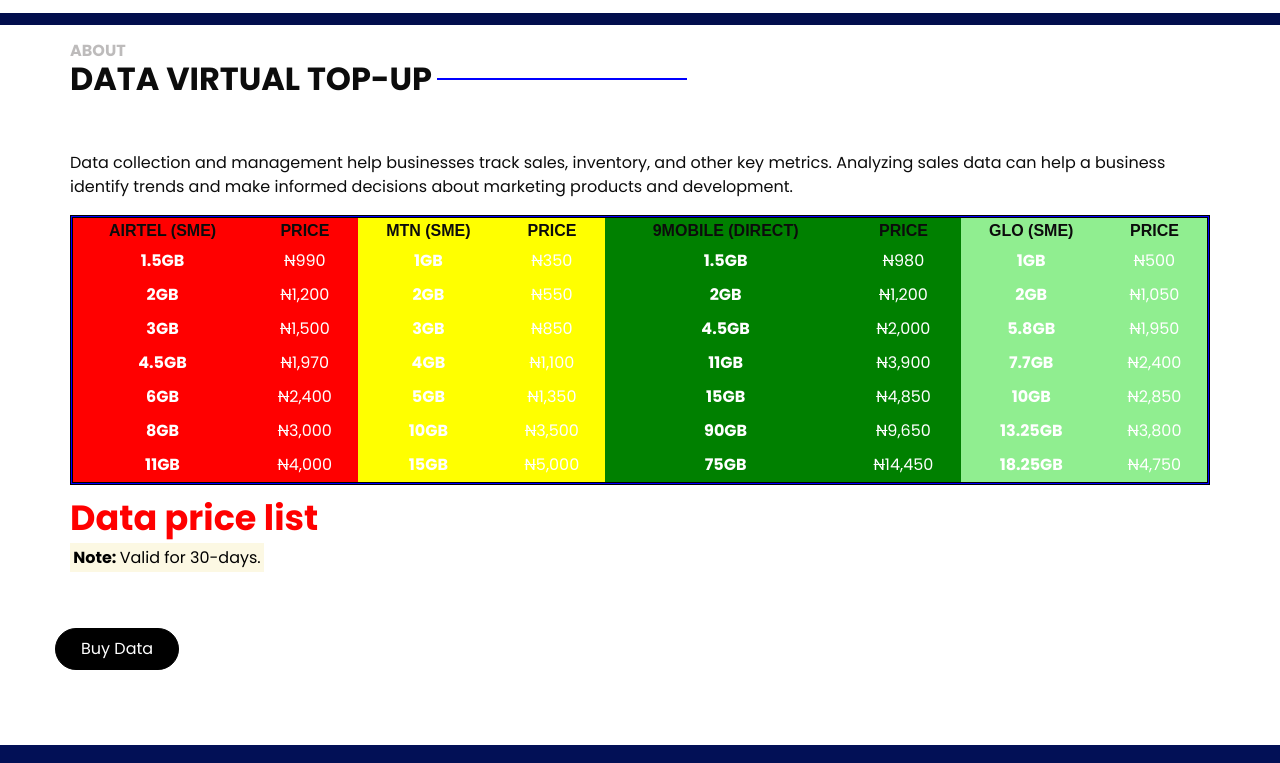
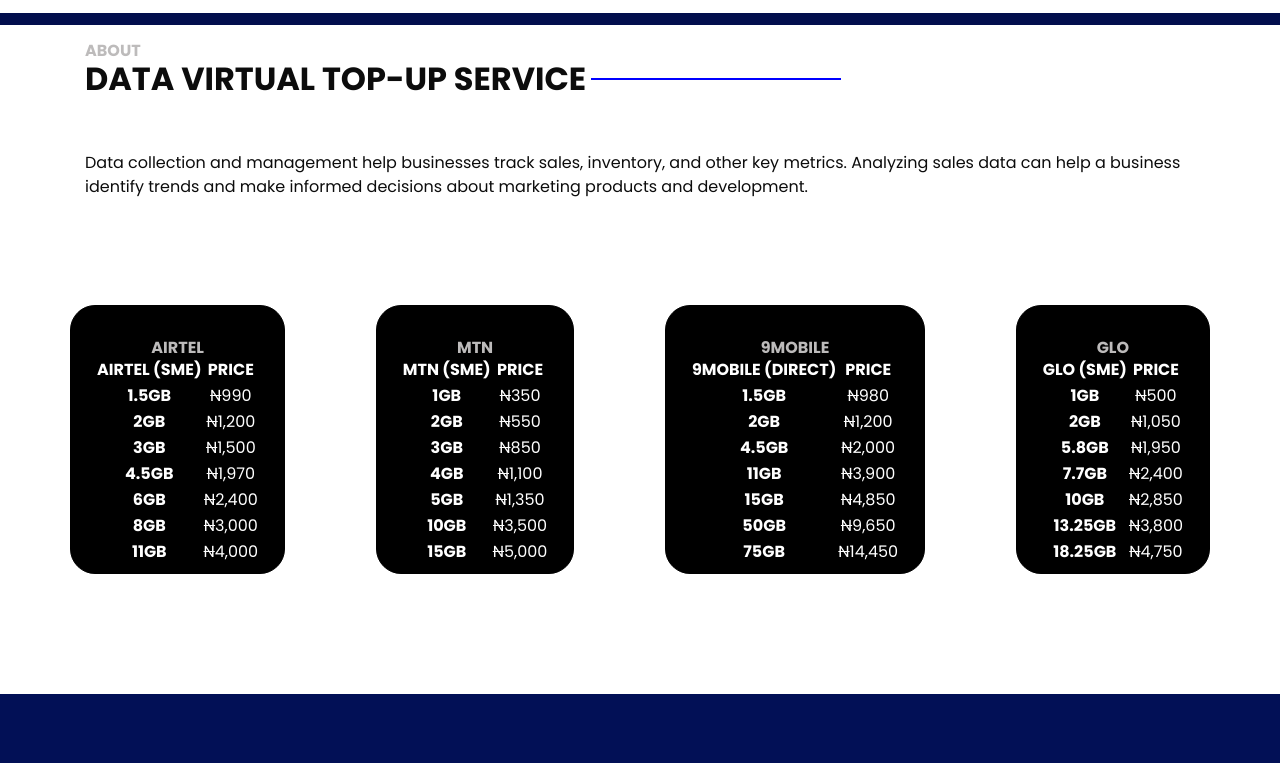
Before and after one commit to Miking01/personalwebsite, a plain HTML site: page about.html in a window 1280 px wide. Shown: the part 1340-2103 px from the top of the page. Drawn offline with nearby package versions, Linux system fonts and the light colour scheme.

Commit message:
first commit

```diff
--- a/CSS/responsive.css
+++ b/CSS/responsive.css
@@ -41,6 +41,10 @@
         transform: translate(115%, 50%);
     }
     .service_section .service_container {
+        flex-wrap: wrap;
+        justify-content: center;
+    }
+    .about_section .about_container {
         flex-wrap: wrap;
         justify-content: center;
     }
--- a/CSS/style.css
+++ b/CSS/style.css
@@ -323,124 +323,18 @@ a:focus {
     margin: 0;
 }
 
+.about_section .about_container {
+    display: -webkit-box;
+    display: -ms-flexbox;
+    display: flex;
+    -webkit-box-pack: justify;
+    -ms-flex-pack: justify;
+    justify-content: space-between;
+}
+
 .about_section hr#about {
     background-color: #021056;
     border-width: 12px;
-}
-
-
-/*SERVICE TABLE FOR DATA*/
-
-table#table {
-    border: 1px solid black;
-    width: 100%;
-    background-color: white;
-}
-
-h3 {
-    color: red;
-    font-size: 35px;
-}
-
-caption {
-    margin-bottom: -25px;
-}
-
-caption#note {
-    margin-bottom: 1px;
-}
-
-tr {
-    background-color: blue;
-}
-
-tr#th {
-    text-align: center;
-}
-
-th#airtel {
-    background-color: red;
-    font-family: sans-serif;
-}
-
-th#mtn {
-    background-color: yellow;
-    font-family: sans-serif;
-}
-
-th#etisalat {
-    background-color: green;
-    font-family: sans-serif;
-}
-
-th#glo {
-    background-color: lightgreen;
-    font-family: sans-serif;
-}
-
-td#airtel {
-    background-color: red;
-    padding: 5px;
-    color: white;
-}
-
-td#mtn {
-    background-color: yellow;
-    padding: 5px;
-    color: white;
-}
-
-td#etisalat {
-    background-color: green;
-    padding: 5px;
-    color: white;
-}
-
-td#glo {
-    background-color: lightgreen;
-    padding: 5px;
-    color: white;
-}
-
-
-/*SERVICE TABLE FOR DATA CLOSE*/
-
-
-/*End tag*/
-
-ol#Service {
-    background-color: rgb(176, 176, 247);
-    margin-right: 0px;
-    padding: 32px;
-}
-
-ol#airtel {
-    width: 150px;
-    border: solid 2px red;
-    background-color: white;
-    color: red;
-    text-align: left;
-    margin-left: 100px;
-}
-
-ol#glo {
-    width: 150px;
-    border: solid 2px lime;
-    background-color: white;
-    color: lime;
-    text-align: left;
-    margin-left: 380px;
-    margin-top: -275px;
-}
-
-ol#etisalat {
-    width: 150px;
-    border: solid 2px green;
-    background-color: white;
-    color: green;
-    text-align: left;
-    margin-left: 660px;
-    margin-top: -342px;
 }
 
 .service_section {
--- a/about.html
+++ b/about.html
@@ -138,7 +138,7 @@
         </div>
         <hr id="about">
         <div class="container">
-            <div class="row">
+
             <div class="col-md-12">
                 <div class="detail-box">
                     <h6>
@@ -146,128 +146,207 @@
                     </h6>
                     <div class="custom_heading-container">
                         <h2>
-                                Data Virtual Top-Up
+                            DATA VIRTUAL TOP-UP SERVICE
                         </h2>
                         <hr>
                     </div>
                     <p>
                         Data collection and management help businesses track sales, inventory, and other key metrics. Analyzing sales data can help a business identify trends and make informed decisions about marketing products and development.
                     </p>
-
                 </div>
             </div>
-                <div class="col-md-12" style="text-align: center; display:inline;">
-                    <table id="table" width="100%">
-                        <caption>
-                            <h3>
-                                <b>Data price list</b>
-                            </h3>
-                        </caption>
+            <div class="about_container layout_padding2">
+                <a href="dataanalysis.html">
+                    <div class="box">
+                        <div class="img-box">
+                            <img src="" alt="" class="img-1">
+                            <img src="" alt="" class="img-2">
+                        </div>
+                        <div class="name" style="text-align: center;">
+                            <h6>
+                                Airtel
+                            </h6>
+                            <table width="100%" id="table">
                                 <tr>
-                            <td>
-                                <table id="table" width="100%">
-
-                                    <tr id="th">
                                     <th id="airtel">AIRTEL (SME)</th>
                                     <th id="airtel">PRICE</th>
-                                        <th id="mtn">MTN (SME)</th>
-                                        <th id="mtn">PRICE</th>
-                                        <th id="etisalat">9MOBILE (DIRECT)</th>
-                                        <th id="etisalat">PRICE</th>
+                                </tr>
+                                <tr>
+                                    <td id="airtel"><b>1.5GB</b></td>
+                                    <td id="airtel"><del>N</del>990</td>
+                                </tr>
+                                <tr>
+                                    <td id="airtel"><b>2GB</b></td>
+                                    <td id="airtel"><del>N</del>1,200</td>
+                                </tr>
+                                <tr>
+                                    <td id="airtel"><b>3GB</b></td>
+                                    <td id="airtel"><del>N</del>1,500</td>
+                                </tr>
+                                <tr>
+                                    <td id="airtel"><b>4.5GB</b></td>
+                                    <td id="airtel"><del>N</del>1,970</td>
+                                </tr>
+                                <tr>
+                                    <td id="airtel"><b>6GB</b></td>
+                                    <td id="airtel"><del>N</del>2,400</td>
+                                </tr>
+                                <tr>
+                                    <td id="airtel"><b>8GB</b></td>
+                                    <td id="airtel"><del>N</del>3,000</td>
+                                </tr>
+                                <tr>
+                                    <td id="airtel"><b>11GB</b></td>
+                                    <td id="airtel"><del>N</del>4,000</td>
+                                </tr>
+                            </table>
+                        </div>
+                    </div>
+                </a>
+                <a href="dataanalysis.html">
+                    <div class="box">
+                        <div class="img-box">
+                            <img src="" alt="" class="img-1">
+                            <img src="" alt="" class="img-2">
+                        </div>
+                        <div class="name" style="text-align: center;">
+                            <h6>
+                                MTN
+                            </h6>
+                            <table width="100%" id="table">
+                                <tr>
+                                    <th>MTN (SME)</th>
+                                    <th>PRICE</th>
+                                </tr>
+                                <tr>
+                                    <td><b>1GB</b></td>
+                                    <td><del>N</del>350</td>
+                                </tr>
+                                <tr>
+                                    <td><b>2GB</b></td>
+                                    <td><del>N</del>550</td>
+                                </tr>
+                                <tr>
+                                    <td><b>3GB</b></td>
+                                    <td><del>N</del>850</td>
+                                </tr>
+                                <tr>
+                                    <td><b>4GB</b></td>
+                                    <td><del>N</del>1,100</td>
+                                </tr>
+                                <tr>
+                                    <td><b>5GB</b></td>
+                                    <td><del>N</del>1,350</td>
+                                </tr>
+                                <tr>
+                                    <td><b>10GB</b></td>
+                                    <td><del>N</del>3,500</td>
+                                </tr>
+                                <tr>
+                                    <td><b>15GB</b></td>
+                                    <td><del>N</del>5,000</td>
+                                </tr>
+                            </table>
+                        </div>
+                    </div>
+                </a>
+                <a href="dataanalysis.html">
+                    <div class="box">
+                        <div class="img-box">
+                            <img src="" alt="" class="img-1">
+                            <img src="" alt="" class="img-2">
+                        </div>
+                        <div class="name" style="text-align: center;">
+                            <h6>
+                                9mobile
+                            </h6>
+                            <table width="100%" id="table">
+                                <tr>
+                                    <th>9MOBILE (DIRECT)</th>
+                                    <th>PRICE</th>
+                                </tr>
+                                <tr>
+                                    <td><b>1.5GB</b></td>
+                                    <td><del>N</del>980</td>
+                                </tr>
+                                <tr>
+                                    <td><b>2GB</b></td>
+                                    <td><del>N</del>1,200</td>
+                                </tr>
+                                <tr>
+                                    <td><b>4.5GB</b></td>
+                                    <td><del>N</del>2,000</td>
+                                </tr>
+                                <tr>
+                                    <td><b>11GB</b></td>
+                                    <td><del>N</del>3,900</td>
+                                </tr>
+                                <tr>
+                                    <td><b>15GB</b></td>
+                                    <td><del>N</del>4,850</td>
+                                </tr>
+                                <tr>
+                                    <td><b>50GB</b></td>
+                                    <td><del>N</del>9,650</td>
+                                </tr>
+                                <tr>
+                                    <td><b>75GB</b></td>
+                                    <td><del>N</del>14,450</td>
+                                </tr>
+                            </table>
+                        </div>
+                    </div>
+                </a>
+                <a href="dataanalysis.html">
+                    <div class="box">
+                        <div class="img-box">
+                            <img src="" alt="" class="img-1">
+                            <img src="" alt="" class="img-2">
+                        </div>
+                        <div class="name" style="text-align: center;">
+                            <h6>
+                                GLO
+                            </h6>
+                            <table width="100%" id="table">
+                                <tr>
                                     <th id="glo">GLO (SME)</th>
                                     <th id="glo">PRICE</th>
                                 </tr>
                                 <tr>
-                                        <td id="airtel"><b>1.5GB</b></td>
-                                        <td id="airtel"><del>N</del>990</td>
-                                        <td id="mtn"><b>1GB</b></td>
-                                        <td id="mtn"><del>N</del>350</td>
-                                        <td id="etisalat"><b>1.5GB</b></td>
-                                        <td id="etisalat"><del>N</del>980</td>
                                     <td id="glo"><b>1GB</b></td>
                                     <td id="glo"><del>N</del>500</td>
                                 </tr>
-
                                 <tr>
-                                        <td id="airtel"><b>2GB</b></td>
-                                        <td id="airtel"><del>N</del>1,200</td>
-                                        <td id="mtn"><b>2GB</b></td>
-                                        <td id="mtn"><del>N</del>550</td>
-                                        <td id="etisalat"><b>2GB</b></td>
-                                        <td id="etisalat"><del>N</del>1,200</td>
                                     <td id="glo"><b>2GB</b></td>
                                     <td id="glo"><del>N</del>1,050</td>
                                 </tr>
-
                                 <tr>
-                                        <td id="airtel"><b>3GB</b></td>
-                                        <td id="airtel"><del>N</del>1,500</td>
-                                        <td id="mtn"><b>3GB</b></td>
-                                        <td id="mtn"><del>N</del>850</td>
-                                        <td id="etisalat"><b>4.5GB</b></td>
-                                        <td id="etisalat"><del>N</del>2,000</td>
                                     <td id="glo"><b>5.8GB</b></td>
                                     <td id="glo"><del>N</del>1,950</td>
                                 </tr>
-
                                 <tr>
-                                        <td id="airtel"><b>4.5GB</b></td>
-                                        <td id="airtel"><del>N</del>1,970</td>
-                                        <td id="mtn"><b>4GB</b></td>
-                                        <td id="mtn"><del>N</del>1,100</td>
-                                        <td id="etisalat"><b>11GB</b></td>
-                                        <td id="etisalat"><del>N</del>3,900</td>
                                     <td id="glo"><b>7.7GB</b></td>
                                     <td id="glo"><del>N</del>2,400</td>
                                 </tr>
-
                                 <tr>
-                                        <td id="airtel"><b>6GB</b></td>
-                                        <td id="airtel"><del>N</del>2,400</td>
-                                        <td id="mtn"><b>5GB</b></td>
-                                        <td id="mtn"><del>N</del>1,350</td>
-                                        <td id="etisalat"><b>15GB</b></td>
-                                        <td id="etisalat"><del>N</del>4,850</td>
                                     <td id="glo"><b>10GB</b></td>
                                     <td id="glo"><del>N</del>2,850</td>
                                 </tr>
-
                                 <tr>
-                                        <td id="airtel"><b>8GB</b></td>
-                                        <td id="airtel"><del>N</del>3,000</td>
-                                        <td id="mtn"><b>10GB</b></td>
-                                        <td id="mtn"><del>N</del>3,500</td>
-                                        <td id="etisalat"><b>90GB</b></td>
-                                        <td id="etisalat"><del>N</del>9,650</td>
                                     <td id="glo"><b>13.25GB</b></td>
                                     <td id="glo"><del>N</del>3,800</td>
                                 </tr>
-
                                 <tr>
-                                        <td id="airtel"><b>11GB</b></td>
-                                        <td id="airtel"><del>N</del>4,000</td>
-                                        <td id="mtn"><b>15GB</b></td>
-                                        <td id="mtn"><del>N</del>5,000</td>
-                                        <td id="etisalat"><b>75GB</b></td>
-                                        <td id="etisalat"><del>N</del>14,450</td>
                                     <td id="glo"><b>18.25GB</b></td>
                                     <td id="glo"><del>N</del>4,750</td>
                                 </tr>
-
-                                </table>
-                            </td>
-                        </tr>
-                        <caption id="note"><mark><strong>Note: </strong>Valid for 30-days.</mark>
-
                             </table>
                         </div>
-                <div>
-                    <a href="vtu.html">Buy Data</a>
+                    </div>
+                </a>
             </div>
         </div>
     </section>
-    <!-- end about section -->
-
     <!-- info section -->
     <section class="info_section layout_padding">
         <div class="container">
```
Lines whose indentation alone changed are shown as unchanged.
